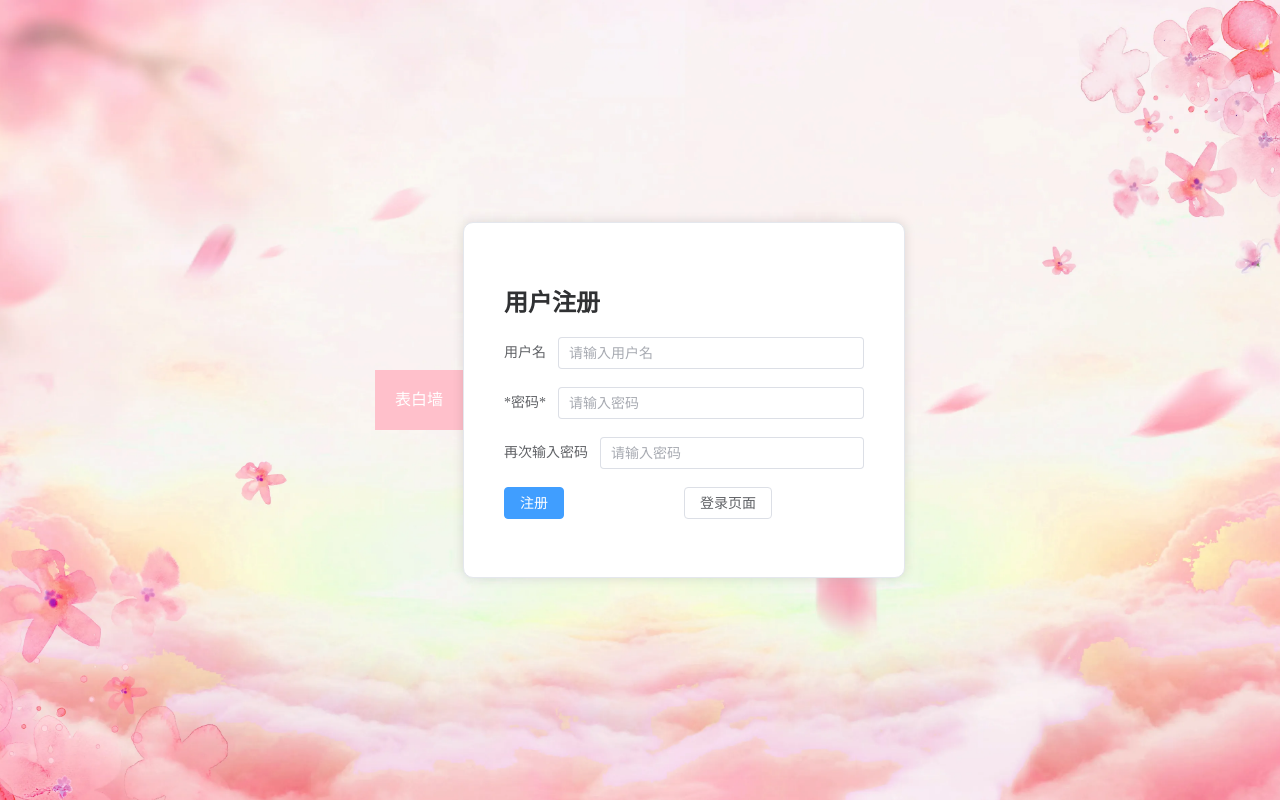
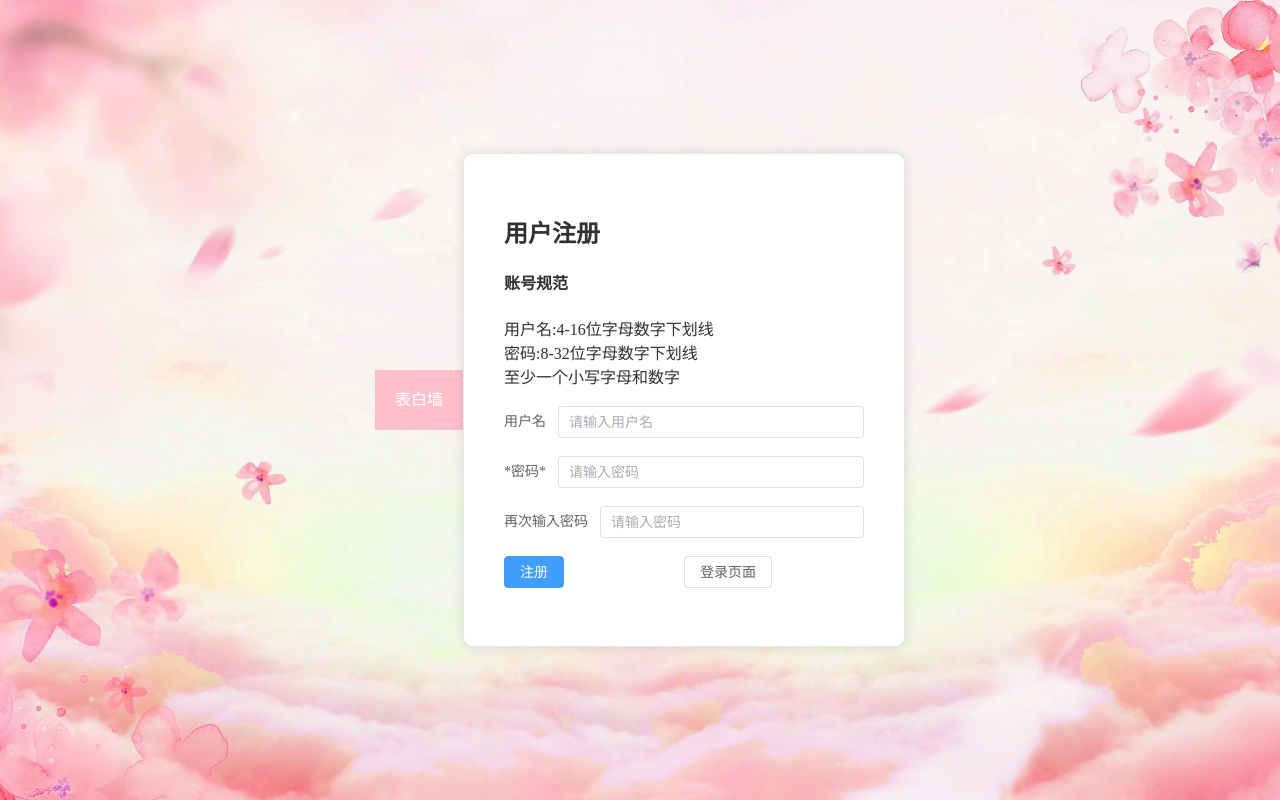
Before and after one commit to mao2006/confession_wall, a Vue app: page /register in a window 1280 px wide. Built offline with nearby package versions, Linux system fonts and the light colour scheme.

Commit message:
fix:增加注册界面用户提示

```diff
--- a/src/views/register_page.vue
+++ b/src/views/register_page.vue
@@ -9,8 +9,10 @@
             <el-alert title="两次输入的密码不一致" v-if="alert_error_inconsistent.is_alert.value ==true" type="error" center show-icon />
             <el-alert title="还有必填项未输入" v-if="alert_null_exist.is_alert.value ==true" type="error" center show-icon />
             <el-alert title="用户名已存在" v-if="alert_duplicate_username.is_alert.value ==true" type="error" center show-icon />
-            <el-alert title="密码不符合要求" v-if="alert_error_password.is_alert.value ==true" type="error" center show-icon />
-            <h2>用户注册</h2>
+            <el-alert title="账号或密码不符合要求" v-if="alert_error_password.is_alert.value ==true" type="error" center show-icon />
+            <h2>用户注册</h2><h4>账号规范</h4>
+            <span>用户名:4-16位字母数字下划线</span><br><span>密码:8-32位字母数字下划线<br>至少一个小写字母和数字</span>
+            <br><br>
             <el-form>
                 <el-form-item label="用户名">
                 <el-input  placeholder="请输入用户名" v-model="temp_user_package.temp_username.value" ></el-input>
```
Also changed, not shown: 1 other file (tests, documents, lock files or other folders).
